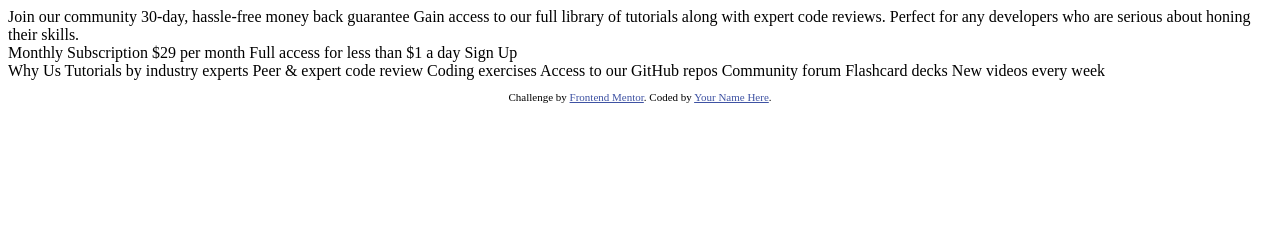
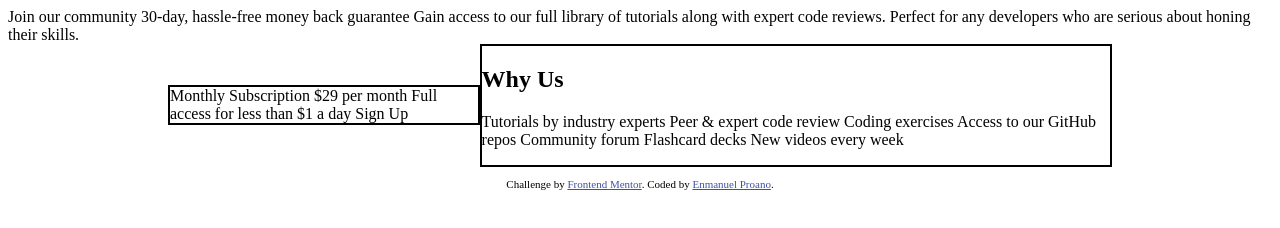
Before and after one commit to enmpro/frontend-1, a plain HTML site: page index.html in a window 1280 px wide. Drawn offline with Linux system fonts and the light colour scheme.

Commit message:
css formatting

```diff
--- a/global.css
+++ b/global.css
@@ -0,0 +1,24 @@
+.attribution {
+    font-size: 11px;
+    text-align: center;
+}
+
+.attribution a {
+    color: hsl(228, 45%, 44%);
+}
+
+.bottom-row {
+    display: flex;
+    flex-wrap: nowrap;
+}
+
+.bottom-row .row-e-1 {
+
+    border: 2px solid black;
+    margin: auto auto auto 10em;
+}
+
+.bottom-row .row-e-2 {
+    border: 2px solid black;
+    margin: auto 10em auto auto;
+}
--- a/index.html
+++ b/index.html
@@ -7,19 +7,9 @@
   <!-- displays site properly based on user's device -->
 
   <link rel="icon" type="image/png" sizes="32x32" href="./images/favicon-32x32.png">
-
+  <link rel="stylesheet" href="global.css">
   <title>Frontend Mentor | Single Price Grid Component</title>
 
-  <style>
-    .attribution {
-      font-size: 11px;
-      text-align: center;
-    }
-
-    .attribution a {
-      color: hsl(228, 45%, 44%);
-    }
-  </style>
 </head>
 
 <body>
@@ -32,8 +22,8 @@
     Perfect for any developers who are serious about honing their skills.
   </div>
 
-  <div>
-    <div>
+  <div class="bottom-row">
+    <div class="row-e-1">
       Monthly Subscription
 
       &dollar;29 per month
@@ -43,10 +33,11 @@
       Sign Up
 
     </div>
-
-    <div>
+    <div class="row-e-2">
+      <h2>
         Why Us
-
+      </h2>
+      <p>
         Tutorials by industry experts
         Peer &amp; expert code review
         Coding exercises
@@ -54,6 +45,7 @@
         Community forum
         Flashcard decks
         New videos every week
+      </p>
 
     </div>
   </div>
@@ -62,7 +54,7 @@
     <p class="attribution">
       Challenge by <a rel="noopener" href="https://www.frontendmentor.io?ref=challenge" target="_blank">Frontend
         Mentor</a>.
-      Coded by <a href="#">Your Name Here</a>.
+      Coded by <a href="#">Enmanuel Proano</a>.
     </p>
   </footer>
 </body>
```
Lines whose indentation alone changed are shown as unchanged.
